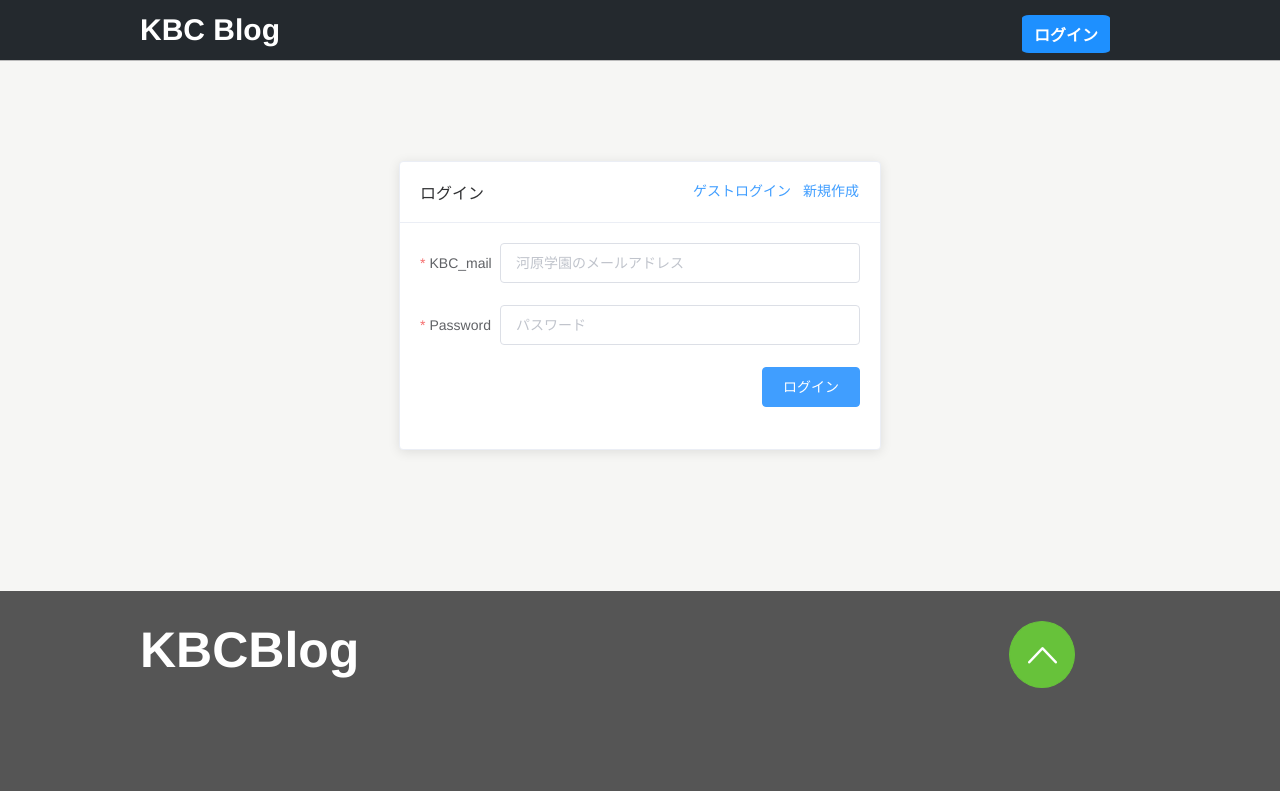
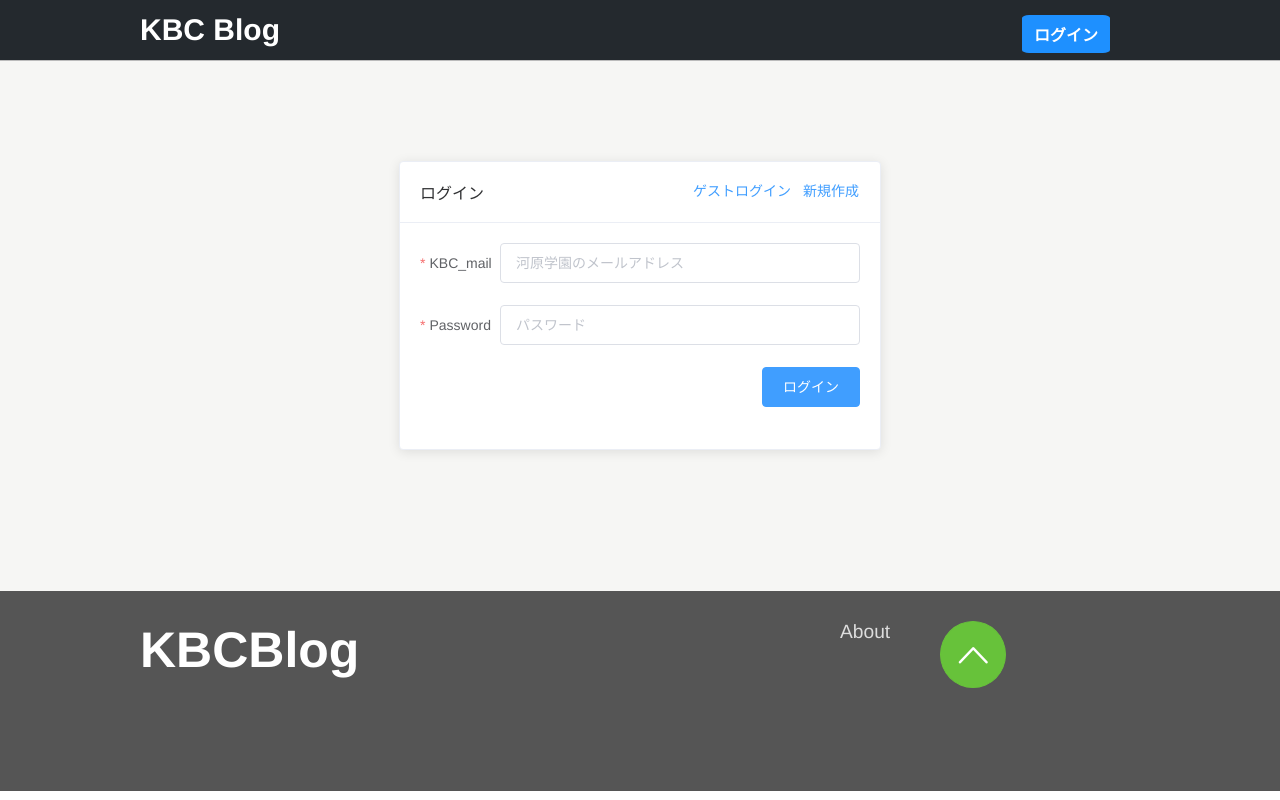
Before and after one commit to DaikiKawaoka/KbcBlog, a Vue app in the folder assets/: page /login in a window 1280 px wide. Built offline with nearby package versions, Linux system fonts and the light colour scheme; what vue-cookies would draw is missing.

Commit message:
見た目変更

```diff
--- a/assets/src/components/Footer.vue
+++ b/assets/src/components/Footer.vue
@@ -3,7 +3,13 @@
     <div class="footer-all">
       <h1 class="footer-title">KBCBlog</h1>
       <div class="footer-right-div">
-        <el-button class="scrollbtn" type="success" icon="el-icon-arrow-up" circle @click="scrollTop"></el-button>
+        <div class="menu">
+          <router-link to="/About" class="a-tag"><p class="about-css">About</p></router-link>
+          <!-- <router-link to="/Help" class="a-tag"><p class="about-css">Help</p></router-link> -->
+        </div>
+        <div class="btn">
+          <el-button class="scrollbtn" type="success" icon="el-icon-arrow-up" circle @click="scrollTop"></el-button>
+        </div>
       </div>
     </div>
   </footer>
@@ -23,27 +29,46 @@ export default {
 }
 </script>
 
-<style scoped>
+<style lang="scss" scoped>
 #footer{
   width: 100%;
   height: 200px;
   background-color: #555;
-}
-.footer-all{
+  .footer-all{
   margin: 80px auto 0 auto;
   width: 1000px;
   display: flex;
+  }
 }
+
 .footer-title{
   margin: 0;
   padding-top: 30px;
   color: #fff;
   font-size: 50px;
+  width: 50%;
 }
 .footer-right-div{
-  margin: 30px 0 0 65%;
+  // margin: 30px 0 0 50%;
+  display: flex;
+  width: 50%;
+  margin-top: 30px;
+  .menu{
+    margin-left: 200px;
+    .about-css{
+      margin: 0 0 10px 0;
+      font-size: 1.2em;
+      color: #ddd;
+      cursor: pointer;
+      margin-right: 50px;
+    }
+  }
+  .btn{
+    // margin-left: 100px;
+    .scrollbtn{
+      font-size: 40px;
+    }
+  }
 }
-.scrollbtn{
-  font-size: 40px;
-}
+
 </style>
--- a/assets/src/components/Header.vue
+++ b/assets/src/components/Header.vue
@@ -3,7 +3,7 @@
 
     <!-- ログインしていない -->
 
-    <div class="body-main header-body-main-div" v-if="loginpage">
+    <div class="body-main header-body-main-div" v-if="loginpage || user === null">
       <div class="header-left">
         <router-link to="/login" class="a-tag"><h1 class="title">KBC Blog</h1></router-link>
       </div>
@@ -30,7 +30,7 @@
 
     <!-- ログイン済み -->
 
-    <div class="body-main header-body-main-div" v-else-if="!loginpage && user.id !== undefined ">
+    <div class="body-main header-body-main-div" v-else-if="user.id !== undefined && user.id !== null ">
       <div class="header-left">
         <router-link to="/" class="a-tag"><h1 class="title" @click="$emit('reset')">KBC Blog</h1></router-link>
         <router-link to="/" class="a-tag2"><h3 class="header-article" v-bind:class="{ active: isArticle }">記事</h3></router-link>
```
